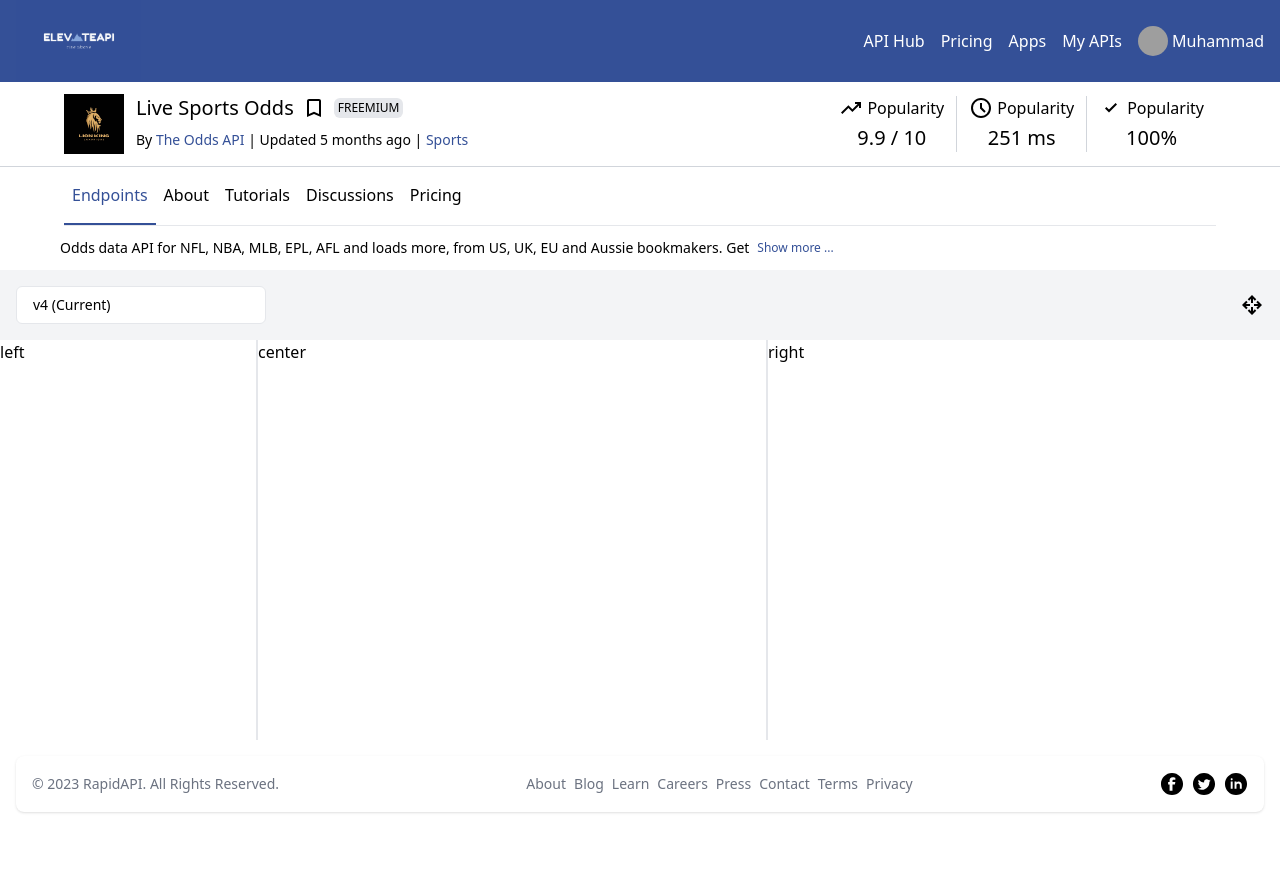
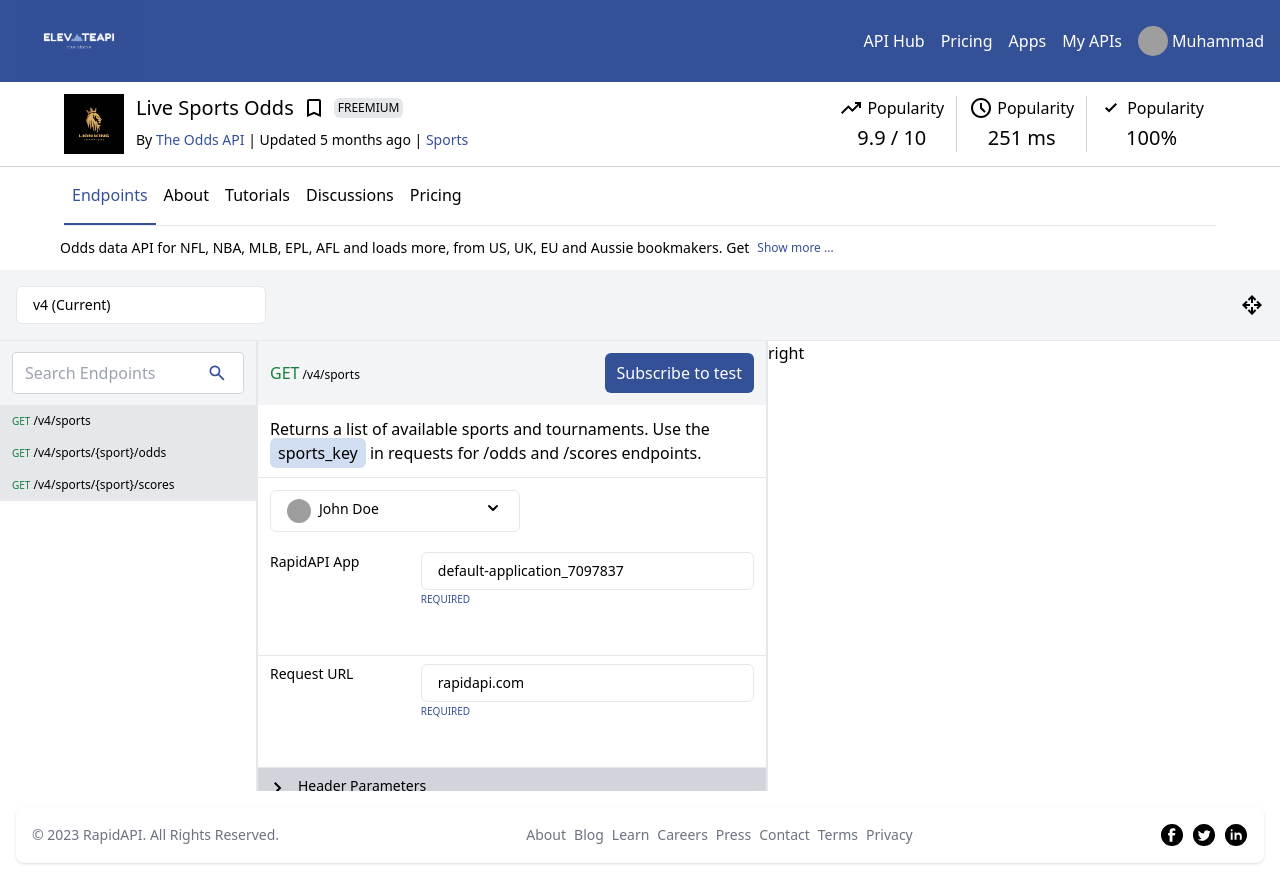
Before and after one commit to MuhammadRaheelFayyaz/elevate_api, a Next.js app: page /apidetail in a window 1280 px wide. Before the commit the page ends 828 px from the top, so only its background shows below. Built offline with nearby package versions, Linux system fonts and the light colour scheme; grey boxes are pictures that could not be loaded.

Commit message:
update  api-details page

```diff
--- a/components/Dropdown/Dropdown.js
+++ b/components/Dropdown/Dropdown.js
@@ -17,20 +17,20 @@
             <div>
                 <button
                     type="button"
-                    className="inline-flex justify-between w-full rounded-md border bg-white px-4 py-2 text-sm"
+                    className="inline-flex justify-between w-full rounded-md border overflow-hidden bg-white px-4 py-2 text-sm"
                     onClick={()=>setOpen(!open)}
                 >
                     {selectedOption || placeholder}
                 </button>
             </div>
             {open && <div
-                className="origin-top-right absolute right-0 mt-2 rounded-md shadow-lg bg-white ring-1 ring-black ring-opacity-5 w-full">
+                className="origin-top-right absolute right-0 mt-2 rounded-md shadow-lg bg-white ring-1 ring-black ring-opacity-5 w-full z-10">
                 <div className="py-1 w-full" role="menu" aria-orientation="vertical" aria-labelledby="options-menu">
                     {options.map((option) => (
                         <button
                             key={option}
                             onClick={() => handleSelect(option)}
-                            className="block px-4 py-2 text-sm text-gray-700 hover:bg-gray-100 w-full text-left w-full"
+                            className="block px-4 py-2 text-sm text-gray-700 overflow-hidden hover:bg-gray-100 text-left w-full"
                             role="menuitem"
                         >
                             {option}
--- a/components/EndpointTab/index.js
+++ b/components/EndpointTab/index.js
@@ -1,7 +1,34 @@
+import Button from "../Button/Button"
 import Dropdown from "../Dropdown/Dropdown"
+import SearchInput from "../Search/Search"
 import Typography from "../Typegraphy/Typography"
+import UserDropdown from "../UserDropdown"
 
 const dropdownOptions = ["v4 (Current)", "v1"]
+const filesNames =[
+    {
+        type:"GET",
+        fileName:"/v4/sports"
+    },
+    {
+        type:"GET",
+        fileName:"/v4/sports/{sport}/odds"
+    },
+    {
+        type:"GET",
+        fileName:"/v4/sports/{sport}/scores"
+    },
+]
+const options = [
+    { name: 'John Doe', avatar: '/images/profile.jpeg', accountType:"Personal Account" },
+    { name: 'Create new Organization', avatar: '/icons/plus.svg' },
+  ];
+  const option2 = ["default-application_7097837", "Add New App"]
+  const option3 = ["rapidapi.com"]
+  const option4 = ["38e6a2fcd7msh619634bb6f8edddp155610jsn2d24f69c922f"]
+  const option5 = ["odds.p.rapidapi.com"]
+  const option6 = ["True", "False", "Do not include in request"]
+
 
 const EndpointTab = ()=>{
 
@@ -17,9 +44,100 @@
                     onSelect={(option) => console.log(option)} placeholder='v4 (Current)'/>
                     <img src="/icons/fullscreen.svg" alt="fullscreen" />
                 </div>
-                <div className="flex min-h-[400px]">
-                    <div className="w-[20%]">left</div>
-                    <div className="w-[40%] border-l-2 border-r-2 border-gray-200">center</div>
+                <div className="flex min-h-[400px] border-t-[1px] border-gray-200">
+                    <div className="w-[20%]">
+                        <div className="px-3 py-[11px] bg-gray-100">
+                            <SearchInput placeholder="Search Endpoints" />
+                        </div>
+                        {filesNames.map((item)=>{
+                            return(
+                                <div className="px-3 py-2 bg-gray-200 hover:bg-gray-300">
+                                    <p className="text-xs"><span className="text-[10px] text-green-700">{item.type}</span> {item.fileName}</p>
+                                </div>
+                            )
+                        })}
+                    </div>
+                    <div className="w-[40%] border-l-2 border-r-2 border-gray-200">
+                        <div className="p-3 flex items-center justify-between gap-3 bg-gray-100">
+                            <p className="text-xs"><span className="text-base text-green-700">GET</span> /v4/sports</p>
+                            <Button text='Subscribe to test' />
+                        </div>
+                        <div className="overflow-y-auto h-full max-h-[386px]">
+                            <div className="p-3 border-b-[1px] border-gray-200">
+                                <p>Returns a list of available sports and tournaments. Use the <span className="bg-blue-200 px-2 py-1 rounded-md">sports_key</span> in requests for /odds and /scores endpoints.</p>
+                            </div>
+                            <div className='max-w-[250px] m-3'>
+                                <UserDropdown options={options} onSelect={(option) => console.log(option)} placeholder="Select a person"/>
+                            </div>
+                            <div className="flex gap-2 w-full px-3 pt-2 pb-12 border-b-[1px] border-gray-200">
+                                <div className="w-[30%]">
+                                    <Typography variant='small' text='RapidAPI App' />
+                                </div>
+                                <div className="w-[70%]">
+                                    <Dropdown options={option2}  className="min-w-[170px] !mb-0" onSelect={(option)=>console.log(option)} placeholder='default-application_7097837'/>
+                                    <p className="uppercase text-blue-500 mt-0.5 text-[10px]">Required</p>
+                                </div>
+                            </div>
+                            <div className="flex gap-2 w-full px-3 pt-2 pb-12 border-b-[1px] border-gray-200">
+                                <div className="w-[30%]">
+                                    <Typography variant='small' text='Request URL' />
+                                </div>
+                                <div className="w-[70%]">
+                                    <Dropdown options={option3}  className="min-w-[170px] !mb-0" onSelect={(option)=>console.log(option)} placeholder='rapidapi.com'/>
+                                    <p className="uppercase text-blue-500 mt-0.5 text-[10px]">Required</p>
+                                </div>
+                            </div>
+                            <div className="Accordion1">
+                                <div className="flex gap-2 bg-gray-300 p-2 cursor-pointer">
+                                    <img src="/icons/arrowRight.svg" alt="Arrow Right" />
+                                    <Typography variant='small' text='Header Parameters' />
+                                </div>
+                                <div>
+                                    <div className="flex gap-2 w-full px-3 pt-2 pb-12 border-b-[1px] border-gray-200">
+                                        <div className="w-[30%]">
+                                            <Typography variant='small' text='X-RapidAPI-Key' />
+                                            <Typography variant='small' className='mt-1 !text-gray-400' text='ENUM' />
+                                        </div>
+                                        <div className="w-[70%]">
+                                            <Dropdown options={option4}  className="min-w-[170px] !mb-0" onSelect={(option)=>console.log(option)} placeholder='38e6a2fcd7msh619634bb6f8edddp155610jsn2d24f69c922f'/>
+                                            <p className="uppercase text-blue-500 mt-0.5 text-[10px]">Required</p>
+                                        </div>
+                                    </div>
+                                    <div className="flex gap-2 w-full px-3 pt-2 pb-12 border-b-[1px] border-gray-200">
+                                        <div className="w-[30%]">
+                                            <Typography variant='small' text='X-RapidAPI-Host' />
+                                            <Typography variant='small' className='mt-1 !text-gray-400' text='STRING' />
+                                        </div>
+                                        <div className="w-[70%]">
+                                            <Dropdown options={option5}  className="min-w-[170px] !mb-0" onSelect={(option)=>console.log(option)} placeholder='odds.p.rapidapi.com'/>
+                                            <p className="uppercase text-blue-500 mt-0.5 text-[10px]">Required</p>
+                                        </div>
+                                    </div>
+                                </div>
+                            </div>
+                            <div className="Accordion2">
+                                <div className="flex gap-2 bg-gray-300 p-2 cursor-pointer">
+                                    <img src="/icons/arrowRight.svg" alt="Arrow Right" />
+                                    <Typography variant='small' text='Optional Parameters' />
+                                </div>
+                                <div>
+                                    <div className="flex gap-2 w-full px-3 pt-2 pb-12 border-b-[1px] border-gray-200">
+                                        <div className="w-[30%]">
+                                            <Typography variant='small' text='all' />
+                                            <Typography variant='small' className='mt-1 !text-gray-400' text='BOOLEAN' />
+                                        </div>
+                                        <div className="w-[70%]">
+                                            <Dropdown options={option6}  className="min-w-[170px] !mb-0" onSelect={(option)=>console.log(option)} placeholder='True'/>
+                                            <div className="flex gap-2">
+                                                <p className="uppercase text-blue-500 mt-0.5 text-[10px]">optional</p>
+                                                <p className="text-xs">When excluded, only recently updated (in-season) sports appear. Include this paramter to see all available sports</p>
+                                            </div>
+                                        </div>
+                                    </div>
+                                </div>
+                            </div>
+                        </div>
+                    </div>
                     <div className="w-[40%]">right</div>
                 </div>
             </div>
```
Also changed, not shown: public/icons/arrowRight.svg (added).
